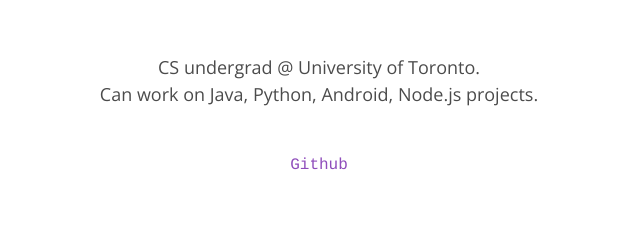
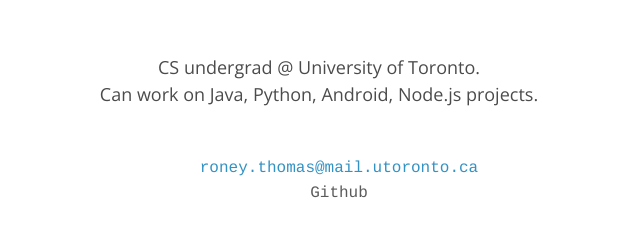
Before and after one commit to RoneyThomas/me, a plain HTML site: page public/index.html in a window 1280 px wide. Shown: the part 308-544 px from the top of the page, without its empty margins (321-961 px from the left). Drawn offline with nearby package versions, Linux system fonts and the light colour scheme; files that its build step writes are made by us from their sources.

Commit message:
Added email link

```diff
--- a/public/index.html
+++ b/public/index.html
@@ -20,8 +20,11 @@
         Can work on Java, Python, Android, Node.js projects.
     </p>
     <nav class="nav-links">
-        <a href="https://github.com/RoneyThomas">Github</a>
-        <a href="https://roney.me/resume.html"></a>
+        <ul>
+            <li><a href="mailto:roney.thomas@mail.utoronto.ca">roney.thomas@mail.utoronto.ca</a></li>
+            <li><a href="https://github.com/RoneyThomas">Github</a></li>
+            <li><a href="https://roney.me/resume.html"></a></li>
+        </ul>
     </nav>
 </div>
 <script>
--- a/sass/style.scss
+++ b/sass/style.scss
@@ -40,21 +40,51 @@
   font-family: 'Cousine', monospace;
   text-align: center;
 
+  ul {
+    list-style: none;
+
+    li {
+      list-style: none;
+      line-height: 1.6;
+
       a {
         font-size: 16px;
         text-decoration: none;
-    opacity: 0.9;
+        opacity: 0.8;
+      }
 
       &:nth-child(1) {
+        a {
+          color: #0077B5;
+        }
+
+        a:hover {
+          opacity: 1;
+          text-decoration: underline;
+        }
+      }
+
+      &:nth-child(2) {
+        a:link {
+          color: #333333;
+        }
+
+        a:hover {
+          opacity: 1;
+          text-decoration: underline;
+        }
+      }
+
+      &:nth-child(3) {
+        a:link {
           color: #833AB4;
         }
 
-    &:nth-child(2) {
-      color: #333333;
+        a:hover {
+          opacity: 1;
+          text-decoration: underline;
         }
-
-    &:nth-child(3) {
-      color: #0077B5;
+      }
     }
   }
 
```
Lines whose indentation alone changed are shown as unchanged.
